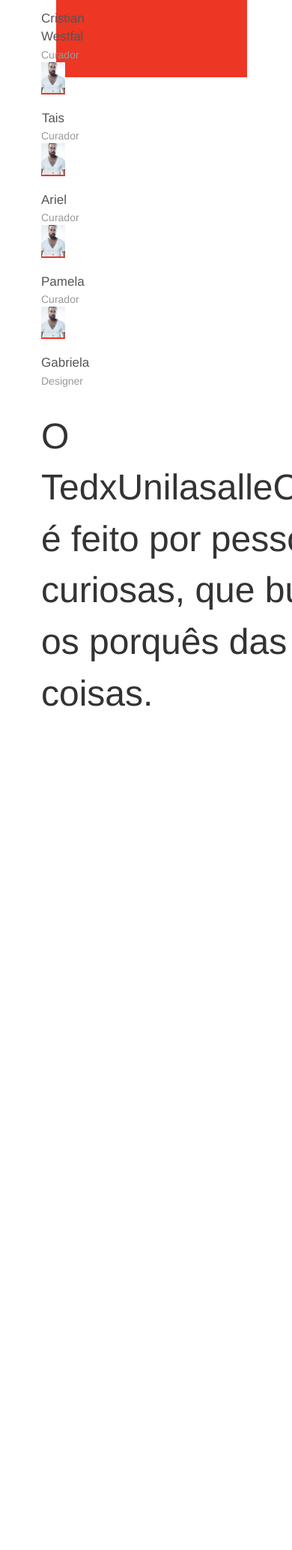
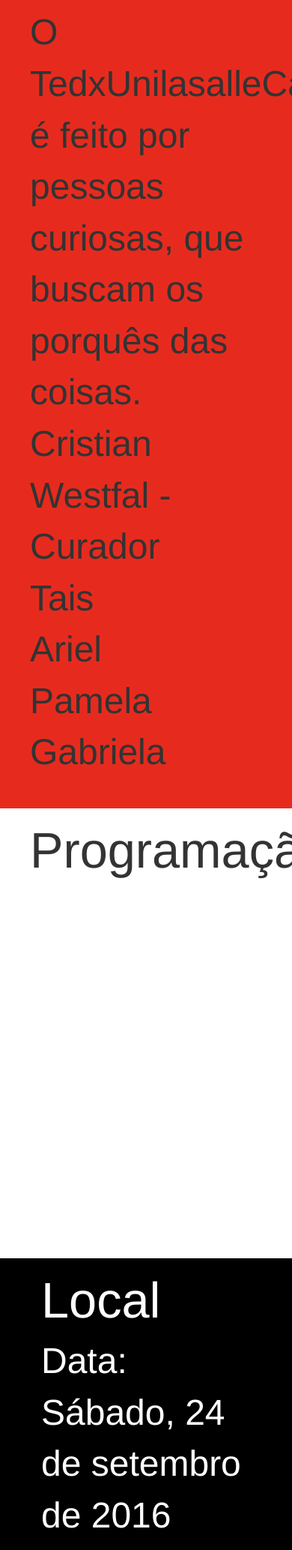
Before and after one commit to little-gui/tedxunilasalle, a Django app: page / in a window 390 px wide; the page is wider, and only the part inside the window is pictured. Shown: the part 1770-3837 px from the top of that part at 75% size. Before the commit the page ends 2712 px from the top of that part, so only its background shows below. Run offline with Django 3.2, Linux system fonts and the light colour scheme; some libraries are stand-ins or nearby versions.

Commit message:
Finish landing page.

```diff
--- a/project/home/templates/home/index.html
+++ b/project/home/templates/home/index.html
@@ -2,6 +2,44 @@
 
 {% block css %}
 <link href="/static/css/home.css" rel="stylesheet">
+{% endblock %}
+
+{% block js %}
+<script type="text/javascript">
+$(function() {
+    var menuTopPosition = $('#menu').position().top,
+        menuHeight = $('#menu').height();
+
+    $('a[href*="#"]:not([href="#"])').click(function() {
+        if (location.pathname.replace(/^\//,'') == this.pathname.replace(/^\//,'') && location.hostname == this.hostname) {
+            var target = $(this.hash);
+            target = target.length ? target : $('[name=' + this.hash.slice(1) +']');
+            if (target.length) {
+                $('html, body').animate({
+                   scrollTop: target.offset().top - menuHeight
+                }, 1000);
+                return false;
+            }
+        }
+    });
+
+    var fixScroll = function() {
+        if ($(window).scrollTop() >= menuTopPosition) {
+            $('#menu').addClass('fixed');
+            $('#porque').css('margin-top', menuHeight);
+        } else {
+            $('#menu').removeClass('fixed');
+            $('#porque').css('margin-top', '');
+        }
+    }
+
+    $(window).scroll(function(e){
+        fixScroll();
+    });
+
+    fixScroll();
+});
+</script>
 {% endblock %}
 
 {% block content %}
@@ -19,7 +57,7 @@
             <div class="col-md-12">
                 <ul>
                     <li>
-                        <a href="{% url 'home' %}#inicio">In&iacute;cio</a>
+                        <a href="{% url 'home' %}#header">In&iacute;cio</a>
                     </li>
                     <li>
                         <a href="{% url 'home' %}#noticias">Not&iacute;cias</a>
@@ -52,10 +90,7 @@
 
     <section id="porque">
         <div class="row">
-            <div class="col-md-6">
-                <h1>Em Busca dos Porquês</h1>
-            </div>
-            <div class="col-md-6"></div>
+            <img src="/static/banner_site.jpg" style="width: 100%;">
         </div>
     </section>
 
@@ -94,118 +129,103 @@
     <section id="quemfaz">
         <div class="row">
             <h1>Quem Faz</h1>
-            <div id="equipe" class="col-md-12">
-                <div class="col-sm-6 col-md-2 col-lg-2">
-                    <div class="team-item">
-                        <div class="team-item-image">
-                            <img alt="" src="/static/cristian-westfal.jpg">
-                            <div class="team-item-detail">
-                                <h4 class="team-item-h">Hello &amp; Welcome!</h4>
-                                <p>Lorem ipsum dolor sit amet, consectetur adipiscing elit lacus, a&nbsp;iaculis diam.</p>
-                                <div class="team-social-links">
-                                    <a target="_blank" href="#"><i class="fa fa-facebook"></i></a>
-                                    <a target="_blank" href="#"><i class="fa fa-twitter"></i></a>
-                                    <a target="_blank" href="#"><i class="fa fa-pinterest"></i></a>
-                                </div>
-                            </div>
-                        </div>
-
-                        <div class="team-item-descr">
-                            <div class="team-item-name">Cristian Westfal</div>
-                            <div class="team-item-role">Curador</div>
-                        </div>
-                    </div>
-                </div>
-                <div class="col-sm-6 col-md-2 col-lg-2">
-                    <div class="team-item">
-                        <div class="team-item-image">
-                            <img alt="" src="/static/cristian-westfal.jpg">
-                            <div class="team-item-detail">
-                                <h4 class="team-item-h">Hello &amp; Welcome!</h4>
-                                <p>Lorem ipsum dolor sit amet, consectetur adipiscing elit lacus, a&nbsp;iaculis diam.</p>
-                                <div class="team-social-links">
-                                    <a target="_blank" href="#"><i class="fa fa-facebook"></i></a>
-                                    <a target="_blank" href="#"><i class="fa fa-twitter"></i></a>
-                                    <a target="_blank" href="#"><i class="fa fa-pinterest"></i></a>
-                                </div>
-                            </div>
-                        </div>
-
-                        <div class="team-item-descr">
-                            <div class="team-item-name">Tais</div>
-                            <div class="team-item-role">Curador</div>
-                        </div>
-                    </div>
-                </div>
-                <div class="col-sm-6 col-md-2 col-lg-2">
-                    <div class="team-item">
-                        <div class="team-item-image">
-                            <img alt="" src="/static/cristian-westfal.jpg">
-                            <div class="team-item-detail">
-                                <h4 class="team-item-h">Hello &amp; Welcome!</h4>
-                                <p>Lorem ipsum dolor sit amet, consectetur adipiscing elit lacus, a&nbsp;iaculis diam.</p>
-                                <div class="team-social-links">
-                                    <a target="_blank" href="#"><i class="fa fa-facebook"></i></a>
-                                    <a target="_blank" href="#"><i class="fa fa-twitter"></i></a>
-                                    <a target="_blank" href="#"><i class="fa fa-pinterest"></i></a>
-                                </div>
-                            </div>
-                        </div>
-
-                        <div class="team-item-descr">
-                            <div class="team-item-name">Ariel</div>
-                            <div class="team-item-role">Curador</div>
-                        </div>
-                    </div>
-                </div>
-                <div class="col-sm-6 col-md-2 col-lg-2">
-                    <div class="team-item">
-                        <div class="team-item-image">
-                            <img alt="" src="/static/cristian-westfal.jpg">
-                            <div class="team-item-detail">
-                                <h4 class="team-item-h">Hello &amp; Welcome!</h4>
-                                <p>Lorem ipsum dolor sit amet, consectetur adipiscing elit lacus, a&nbsp;iaculis diam.</p>
-                                <div class="team-social-links">
-                                    <a target="_blank" href="#"><i class="fa fa-facebook"></i></a>
-                                    <a target="_blank" href="#"><i class="fa fa-twitter"></i></a>
-                                    <a target="_blank" href="#"><i class="fa fa-pinterest"></i></a>
-                                </div>
-                            </div>
-                        </div>
-
-                        <div class="team-item-descr">
-                            <div class="team-item-name">Pamela</div>
-                            <div class="team-item-role">Curador</div>
-                        </div>
-                    </div>
-                </div>
-                <div class="col-sm-6 col-md-2 col-lg-2">
-                    <div class="team-item">
-                        <div class="team-item-image">
-                            <img alt="" src="/static/cristian-westfal.jpg">
-                            <div class="team-item-detail">
-                                <h4 class="team-item-h">Hello &amp; Welcome!</h4>
-                                <p>Lorem ipsum dolor sit amet, consectetur adipiscing elit lacus, a&nbsp;iaculis diam.</p>
-                                <div class="team-social-links">
-                                    <a target="_blank" href="#"><i class="fa fa-facebook"></i></a>
-                                    <a target="_blank" href="#"><i class="fa fa-twitter"></i></a>
-                                    <a target="_blank" href="#"><i class="fa fa-pinterest"></i></a>
-                                </div>
-                            </div>
-                        </div>
-
-                        <div class="team-item-descr">
-                            <div class="team-item-name">Gabriela</div>
-                            <div class="team-item-role">Designer</div>
-                        </div>
-                    </div>
+            <div class="col-md-12">
+                <div class="col-md-10 col-md-offset-1">
+                    <img src="/static/foto_equipe.jpg" style="width: 100%;">
                 </div>
             </div>
             <p>
                 O TedxUnilasalleCanoas é feito por pessoas curiosas, que buscam os
                 porquês das coisas.
+                <br>Cristian Westfal - Curador
+                <br>Tais
+                <br>Ariel
+                <br>Pamela
+                <br>Gabriela
             </p>
         </div>
     </section>
+
+    <section id="programacao">
+        <div class="row">
+            <h1>Programa&ccedil;&atilde;o</h1>
+        </div>
+    </section>
+
+    <section id="local">
+        <div class="row">
+            <div class="col-md-6">
+                <h1>Local</h1>
+                <dl class="dl-horizontal">
+                    <p>Data: S&aacute;bado, 24 de setembro de 2016</p>
+                    <p>Local: Unilasalle Canoas; Av. Vitor Barreto, 2288 - Centro, Canoas - RS</p>
+                    <p>Credenciamento: 8h</p>
+                    <p>Horário: Das 9h às 15h</p>
+                </dl>
+            </div>
+            <div class="col-md-6" style="padding-top: 15px;">
+                <iframe width="100%" height="400" frameborder="0" style="border:0" src="https://www.google.com/maps/embed/v1/place?q=place_id:ChIJtxDDYHVwGZURiwpa8yvTZ04&key=AIzaSyCLJ4n2WsnfrO0dSsgpx4pmqy0ar-TZV-w" allowfullscreen></iframe>
+                <p>Acesso fácil pela estação Canoas do Trensurb</p>
+            </div>
+        </div>
+    </section>
+
+    <section id="tedetedx">
+        <div class="row">
+            <div class="col-md-12">
+                <h1>TED e TEDx</h1>
+            </div>
+            <div class="col-md-6">
+                <h2>O que &eacute; TED</h2>
+                <p>O TED é uma organização sem fins lucrativos, criado em 1984, dedicada a espalhar boas ideias. No TED, grandes pensadores são convidados a falar sobre suas experiências e essas conferências são disponibilizadas no site TED.com</p>
+            </div>
+            <div class="col-md-6">
+                <h2>O que &eacute; TEDx</h2>
+                <p>No espírito "vale a pena espalhar ideias", o TEDx é um evento local, auto-organizado, com o intuito de reunir pessoas para partilhar experiências. As conferências buscam provocar uma discussão profunda sobre os temas apresentados.</p>
+            </div>
+            <div class="col-md-6">
+                <h2>TEDxUnilasalleCanoas</h2>
+                <p>O TEDxUnilasalleCanoas trata da “Busca dos Porquês”, por que o caminho para o conhecimento sempre começa questionando, por que as coisas são como são?</p>
+            </div>
+        </div>
+    </section>
+
+    <section id="apoio">
+        <div class="row">
+            <div class="col-md-12">
+                <h1>Apoio</h1>
+            </div>
+            <div class="col-md-6">
+                <img class="img-responsive" src="/static/logo_lasalle.png">
+            </div>
+        </div>
+    </section>
+
+    <footer>
+        <div class="row">
+            <div class="table">
+                <div class="col-md-4">
+                    <img class="img-responsive" src="/static/logo_TEDx.png">
+                </div>
+                <div class="col-md-4 socials">
+                    <a href="#" class="col-md-3">
+                        <img class="img-responsive" src="/static/social_email.png">
+                    </a>
+                    <a href="#" class="col-md-3">
+                        <img class="img-responsive" src="/static/social_facebook.png">
+                    </a>
+                    <a href="#" class="col-md-3">
+                        <img class="img-responsive" src="/static/social_instagram.png">
+                    </a>
+                    <a href="#" class="col-md-3">
+                        <img class="img-responsive" src="/static/social_twitter.png">
+                    </a>
+                </div>
+                <div class="col-md-4">
+                    <p>Este evento não está sendo organizado pelo TED conferences</p>
+                </div>
+            </div>
+        </div>
+    </footer>
 </div>
 {% endblock %}
--- a/project/static/css/home.css
+++ b/project/static/css/home.css
@@ -2,13 +2,18 @@ h1 {
     font-size: 50pt;
 }
 
-p {
+h2 {
+    font-size: 46pt;
+}
+
+body, p {
     font-size: 36pt;
 }
 
 .table {
     display: table;
     width: 100%;
+    margin-bottom: 0;
 }
 
 .table > * {
@@ -23,12 +28,23 @@ p {
     height: 100%;
 }
 
+section > .row {
+    padding: 0 40px;
+}
+
 #header .row {
     background-color: #000000;
 }
 
 #header .row img {
     padding: 25px 0 25px 40px;
+}
+
+#menu.fixed {
+    position: fixed;
+    width: 100%;
+    top: 0;
+    z-index: 999;
 }
 
 #menu .row {
@@ -121,109 +137,18 @@ p {
     height: 400px;
 }
 
+#parallax .row {
+    padding: 0;
+}
+
 #parallax .background-image {
     background: transparent url("../parallax.jpg") no-repeat fixed center center / 100% auto;
     height: 400px;
 }
 
 #quemfaz .row {
-    margin: 0 40px;
-}
-
-.team-item-image {
-    border-bottom: 2px solid #ed3624;
-    overflow: hidden;
-    position: relative;
-}
-.team-item-image.no-bord {
-    border: medium none;
-}
-.team-item-image img {
-    width: 100%;
-}
-.team-item-image::after {
-    background: transparent none repeat scroll 0 0;
-    content: " ";
-    display: block;
-    height: 100%;
-    left: 0;
-    position: absolute;
-    top: 0;
-    transition: all 0.27s cubic-bezier(0, 0, 0.58, 1) 0s;
-    width: 100%;
-    z-index: 1;
-}
-.team-item-detail {
-    background-size: cover;
-    color: #777;
-    font-size: 14px;
-    font-weight: 300;
-    left: 0;
-    opacity: 0;
-    padding: 20px 23px;
-    position: absolute;
-    text-align: center;
-    top: 50%;
-    transform: translateY(-50%);
-    transition: all 0.27s cubic-bezier(0, 0, 0.58, 1) 0s;
-    width: 100%;
-    z-index: 2;
-}
-.team-item-detail p {
-    font-size: 14px;
-    font-weight: 300;
-    text-align: center;
-}
-.team-item-h {
-    font-weight: 300;
-}
-.team-item-descr {
-    color: #555;
-    text-align: center;
-    transition: all 0.27s cubic-bezier(0, 0, 0.58, 1) 0s;
-}
-.team-item-name {
-    font-size: 17px;
-    margin-top: 20px;
-}
-.team-item-role {
-    color: #999;
-    font-size: 14px;
-    margin-top: 1px;
-}
-.team-social-links {
-    cursor: pointer;
-    font-size: 14px;
-}
-.team-social-links a {
-    color: rgba(0, 0, 0, 0.4);
-    display: inline-block;
-    padding: 3px 7px;
-    transition: all 0.27s cubic-bezier(0, 0, 0.58, 1) 0s;
-}
-.team-item:hover .team-item-image::after {
-    background: rgba(255, 255, 255, 0.91) none repeat scroll 0 0;
-}
-.team-item:hover .team-item-detail {
-    opacity: 1;
-}
-.team-item:hover .team-item-descr {
-    color: #111;
-}
-.team-item:hover .team-social-links a:hover {
-    color: rgba(0, 0, 0, 0.75);
-}
-.team-item:hover .team-item .team-item-image::after {
-    background: rgba(255, 255, 255, 0.93) none repeat scroll 0 0;
-}
-.team-item:hover .team-item .team-item-detail {
-    opacity: 1;
-}
-.team-item:hover .team-item .team-item-descr {
-    color: #111;
-}
-.team-item:hover .team-item .team-social-links a:hover {
-    color: rgba(0, 0, 0, 0.75);
+    padding: 0 40px;
+    background-color: #e62b1e;
 }
 
 #quemfaz > .row > h1 {
@@ -233,6 +158,7 @@ p {
 #quemfaz > .row > p {
     margin: 30px 0 40px;
     display: inline-block;
+    width: 100%;
 }
 
 #equipe {
@@ -244,3 +170,53 @@ p {
 #equipe > .col-lg-2 {
     width: 20%;
 }
+
+#programacao {
+    height: 600px;
+}
+
+#local .row {
+    padding: 0 40px;
+    color: #ffffff;
+    background-color: #000000;
+}
+
+#tedetedx .row {
+    padding: 0 25px;
+    background-color: #e62b1e;
+}
+
+#tedetedx .col-md-6 p {
+    text-align: justify;
+}
+
+#apoio {
+    max-height: 285px;
+}
+
+#apoio .row {
+    padding: 0 25px;
+}
+
+footer .row {
+    margin-top: 30px;
+    padding: 15px 40px;
+    background-color: #000000;
+}
+
+footer .row .socials > a {
+    padding-right: 0;
+}
+
+footer .row .socials a {
+}
+
+footer .row .socials a img {
+    max-height: 130px;
+}
+
+footer p {
+    color: #ffffff;
+    font-size: 1.4vw;
+    margin-bottom: 0;
+}
```
Also changed, not shown: project/static/banner_site.jpg (added), project/static/cristian-westfal.jpg (deleted), project/static/parallax.jpg, project/static/social_email.png (renamed from project/static/email.png), project/static/social_facebook.png (renamed from project/static/face.png), project/static/social_instagram.png (added), project/static/social_twitter.png (added), project/static/train.jpg (added), 1 other file.
